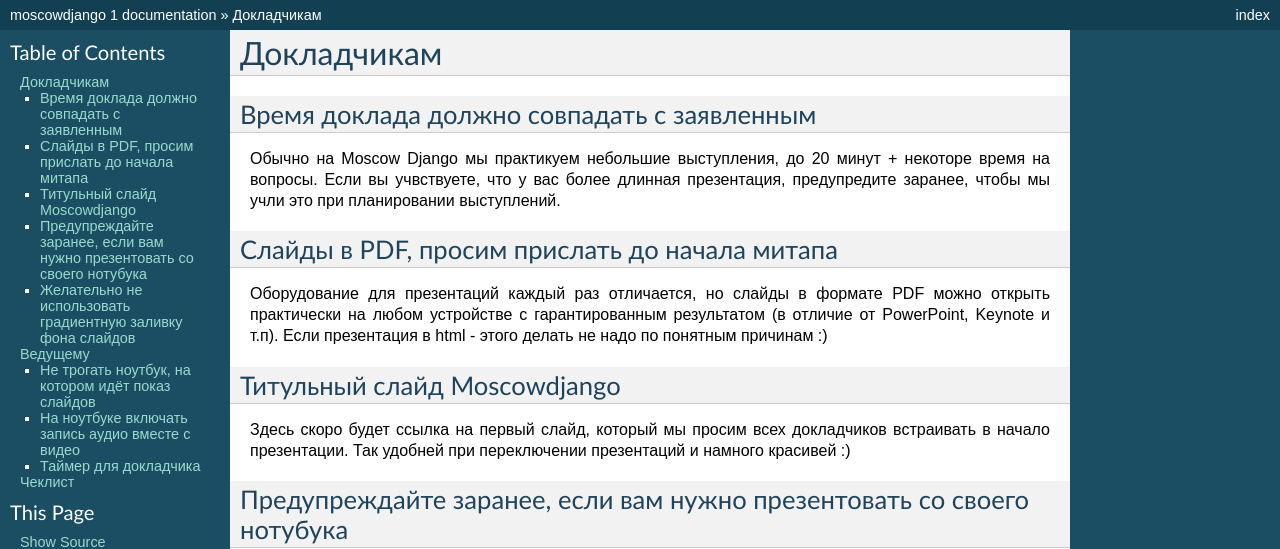
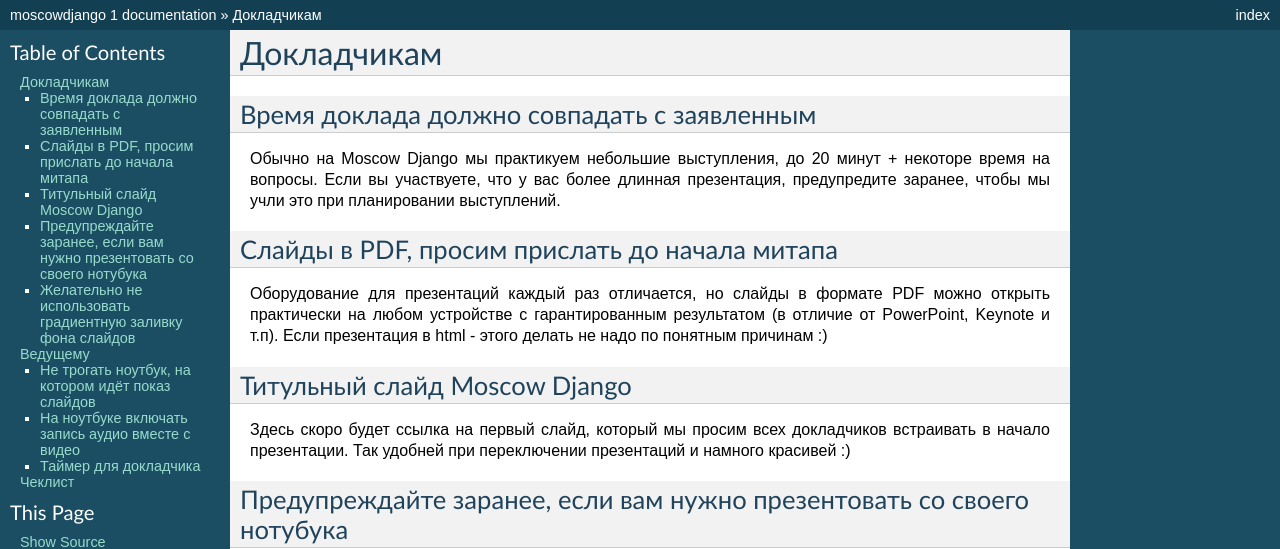
Before and after one commit to moscowpython/moscowpython, a Sphinx documentation site: the page built from docs/organization.rst, in a window 1280 px wide. Shown: the top 549 px of the page. Built offline with Sphinx 7.4.7, drawn with Linux system fonts in a browser that asks for light colours.

Commit message:
Fixed typos

```diff
--- a/docs/organization.rst
+++ b/docs/organization.rst
@@ -4,7 +4,7 @@
 Время доклада должно совпадать с заявленным
 ~~~~~~~~~~~~~~~~~~~~~~~~~~~~~~~~~~~~~~~~~~~
 Обычно на Moscow Django мы практикуем небольшие выступления,
-до 20 минут + некоторе время на вопросы. Если вы учвствуете,
+до 20 минут + некоторе время на вопросы. Если вы участвуете,
 что у вас более длинная презентация, предупредите заранее, чтобы
 мы учли это при планировании выступлений.
 
@@ -15,7 +15,7 @@
 с гарантированным результатом (в отличие от PowerPoint, Keynote
 и т.п). Если презентация в html - этого делать не надо по понятным причинам :)
 
-Титульный слайд Moscowdjango
+Титульный слайд Moscow Django
 ~~~~~~~~~~~~~~~~~~~~~~~~~~~~
 Здесь скоро будет ссылка на первый слайд, который мы просим всех докладчиков
 встраивать в начало презентации. Так удобней при переключении презентаций
```
